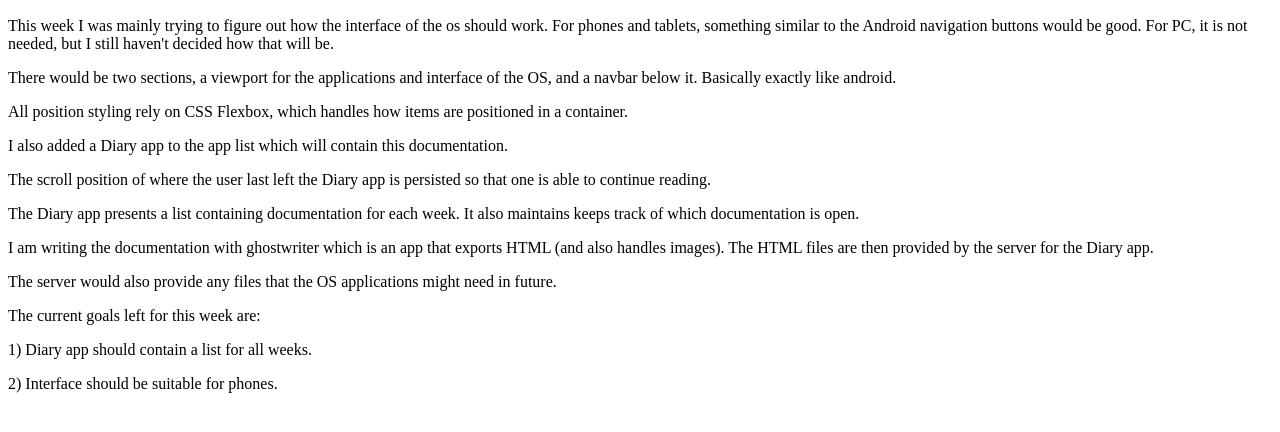
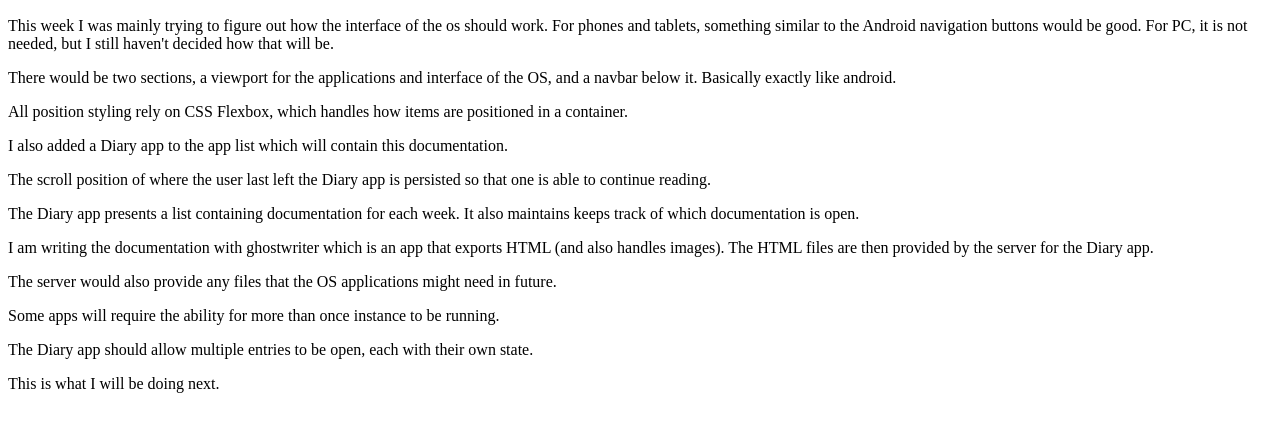
Before and after one commit to yousifmansour/online-os-server, a website: page os_apps/Diary/Week 2.html in a window 1280 px wide. Shown: the part 96-528 px from the top of the page. Drawn offline with Linux system fonts and the light colour scheme.

Commit message:
add new diary

```diff
--- a/os_apps/Diary/Week 2.html
+++ b/os_apps/Diary/Week 2.html
@@ -24,9 +24,9 @@ The HTML files are then provided by the server for the Diary app.</p>
 
 <p>The server would also provide any files that the OS applications might need in future.</p>
 
-<p>The current goals left for this week are:</p>
+<p>Some apps will require the ability for more than once instance to be running.</p>
 
-<p>1) Diary app should contain a list for all weeks.</p>
+<p>The Diary app should allow multiple entries to be open, each with their own state.  </p>
 
-<p>2) Interface should be suitable for phones.</p>
+<p>This is what I will be doing next.</p>
 </body></html>
```
